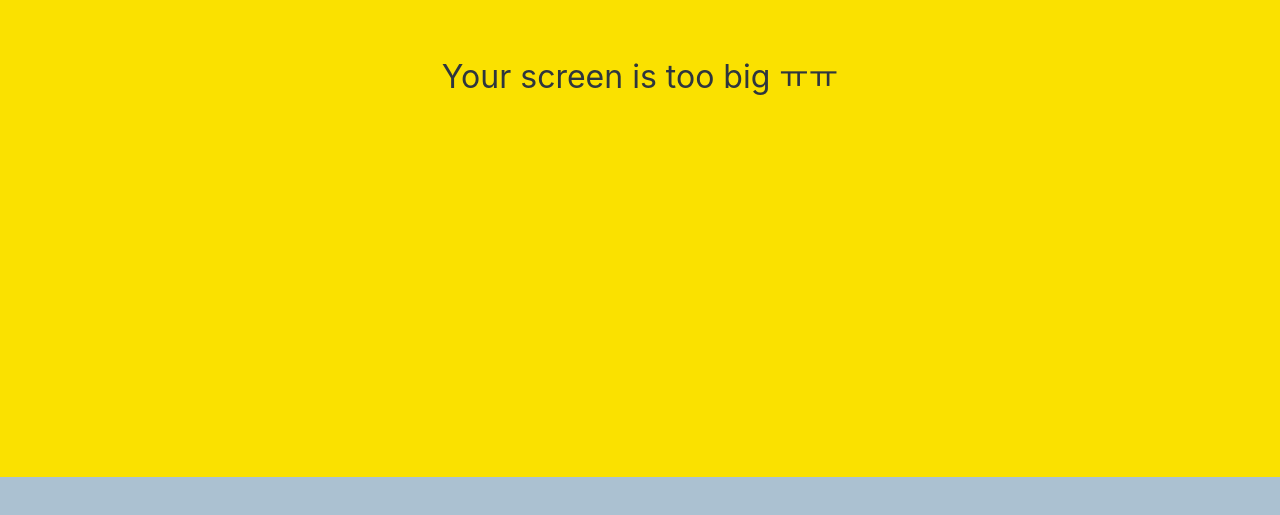
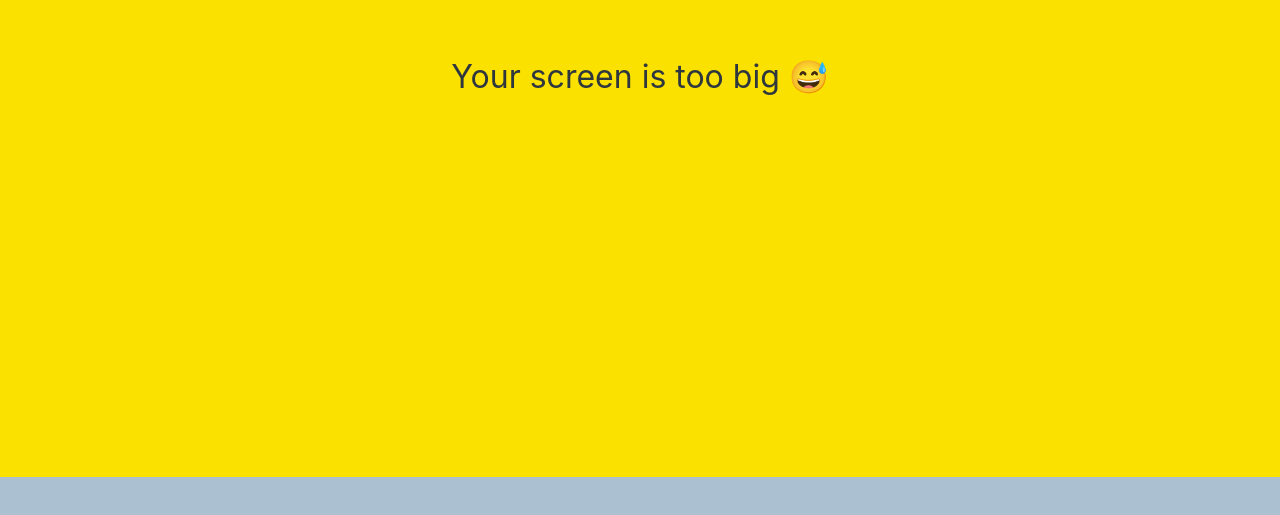
Before and after one commit to Gitgreennow/kokoa_clone, a plain HTML site: page chat.html in a window 1280 px wide. Shown: the part 323-838 px from the top of the page. Drawn offline with Linux system fonts and the light colour scheme.

Commit message:
emoji added

```diff
--- a/chat.html
+++ b/chat.html
@@ -84,7 +84,7 @@
       </div>
    </form>
    <div id="no-mobile">
-    <span>Your screen is too big ㅠㅠ</span>
+    <span>Your screen is too big 😅</span>
   </div>
     <script
       src="https://kit.fontawesome.com/6478f529f2.js"
```
Also changed, not shown: chats.html (+1 -1 lines), find.html (+1 -1 lines), friends.html (+1 -1 lines), index.html (+1 -1 lines), more.html (+1 -1 lines), settings.html (+1 -1 lines).
